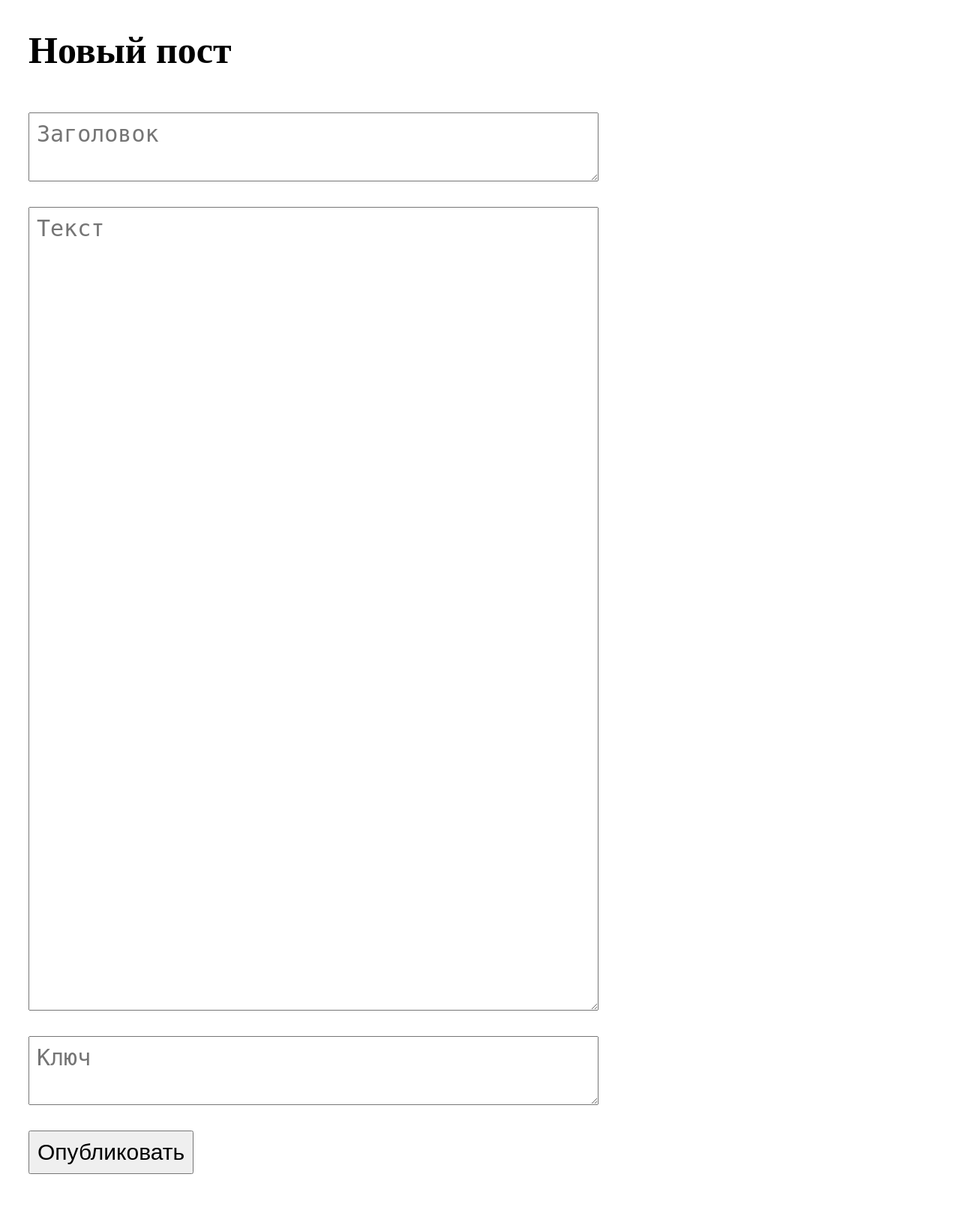
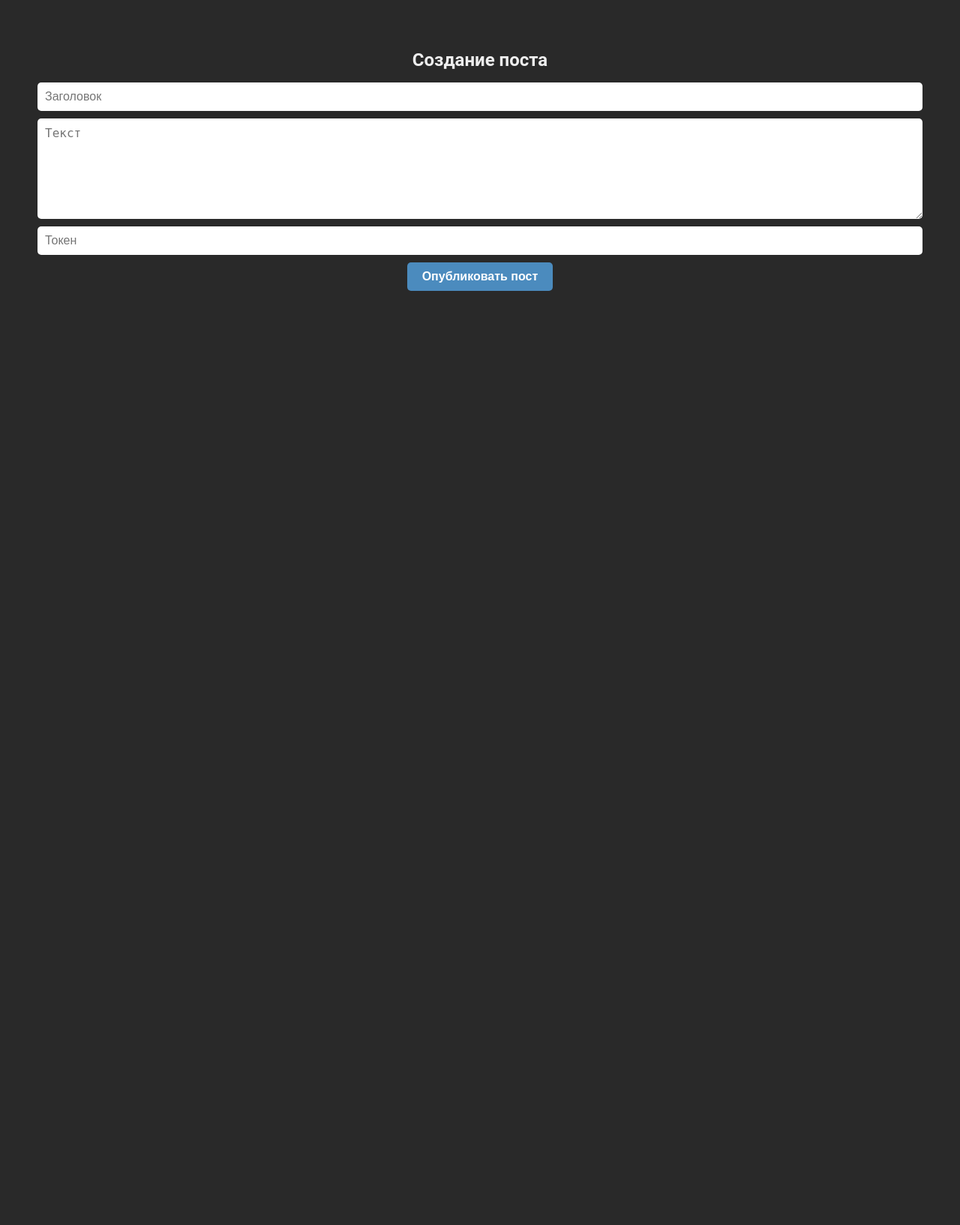
Before and after one commit to lapismyt/BCloud, a Flask app: page /newpost in a window 1280 px wide. Shown: the whole page at 75% size. After the commit the page ends 388 px from the top, so only its background shows below. Run offline with Flask 3, Linux system fonts and the light colour scheme.

Commit message:
Update newpost.html

```diff
--- a/templates/newpost.html
+++ b/templates/newpost.html
@@ -1,12 +1,128 @@
-<title>BCloud - Новый пост</title>
-<h1>Новый пост</h1>
-<form class="pform" action="/publish" method="POST">
-<textarea name="header" placeholder="Заголовок" cols="40"></textarea>
-<br/><br/>
-<textarea name="body" placeholder="Текст" cols="40" rows="30"></textarea>
-<br/><br/>
-<textarea type="password" name="authtoken" placeholder="Ключ" cols="40"></textarea>
-<br/><br/>
-<input type="submit" value="Опубликовать">
-</form>
-<style>* {font-size: 30; padding: 10px;} h1 {font-size: 50;}</style>
+<html prefix="og: http://ogp.me/ns#">
+<head>
+  <meta charset="UTF-8">
+  <meta name="viewport" content="width=device-width, initial-scale=1.0">
+  <meta property="og:title" content="Создание поста">
+  <meta property="og:type" content="article">
+  <meta property="og:url" content="http://lapismyt.space/newpost">
+  <meta property="og:image" content="http://lapismyt.space/uploads/66328763.jpg">
+  <meta property="og:description" content="Создать новый пост">
+  <meta property="og:site_name" content="BCloud">
+  <title>BCloud - Создание поста</title>
+  <link rel="stylesheet" href="https://cdnjs.cloudflare.com/ajax/libs/font-awesome/5.15.4/css/all.min.css">
+  <style>
+    body {
+      background-color: #292929;
+      color: #000000;
+      font-family: 'Roboto', sans-serif;
+      margin: 0;
+      padding: 0;
+    }
+
+    h1 {
+      font-size: 24px;
+      font-weight: bold;
+      color: #eeeeee;
+    }
+
+    p {
+      font-size: 16px;
+    }
+
+    .section {
+      padding: 50px;
+      text-align: center;
+    }
+
+    .section:nth-child(odd) {
+      background-color: #292929;
+    }
+
+    .section:nth-child(even) {
+      background-color: #212121;
+    }
+
+    .animated {
+      animation: fadeInUp 1s ease;
+    }
+
+    a {
+      color: #4B8BBE;
+      text-decoration: none;
+      transition: color 0.2s ease;
+    }
+
+    a:hover {
+      color: #6fb6f2;
+    }
+
+    @keyframes fadeInUp {
+      0% {
+        opacity: 0;
+        transform: translateY(20px);
+      }
+      100% {
+        opacity: 1;
+        transform: translateY(0);
+      }
+    }
+
+    .icon {
+      margin-right: 5px;
+    }
+
+    @media (max-width: 768px) {
+      .section {
+        padding: 30px;
+      }
+      h1 {
+        font-size: 20px;
+      }
+      p {
+        font-size: 14px;
+      }
+    }
+
+    /* Custom styles for creating a post */
+    input[type="text"],
+    textarea,
+    input[type="password"] {
+      padding: 10px;
+      border-radius: 5px;
+      border: none;
+      font-size: 16px;
+      margin-bottom: 10px;
+      width: 100%;
+    }
+
+    button[type="submit"] {
+      padding: 10px 20px;
+      background-color: #4B8BBE;
+      color: #ffffff;
+      font-size: 16px;
+      font-weight: bold;
+      border: none;
+      border-radius: 5px;
+      cursor: pointer;
+      transition: background-color 0.2s ease;
+    }
+
+    button[type="submit"]:hover {
+      background-color: #6fb6f2;
+    }
+  </style>
+</head>
+
+<body>
+  <div class="section animated">
+    <h1>Создание поста</h1>
+    <form action="#" method="POST">
+      <input type="text" name="header" placeholder="Заголовок" required>
+      <textarea name="body" rows="6" placeholder="Текст" required></textarea>
+      <input type="password" name="authtoken" placeholder="Токен" required>
+      <button type="submit">Опубликовать пост</button>
+    </form>
+  </div>
+  <script src="https://cdnjs.cloudflare.com/ajax/libs/font-awesome/5.15.4/js/all.min.js"></script>
+</body>
+</html>
```
